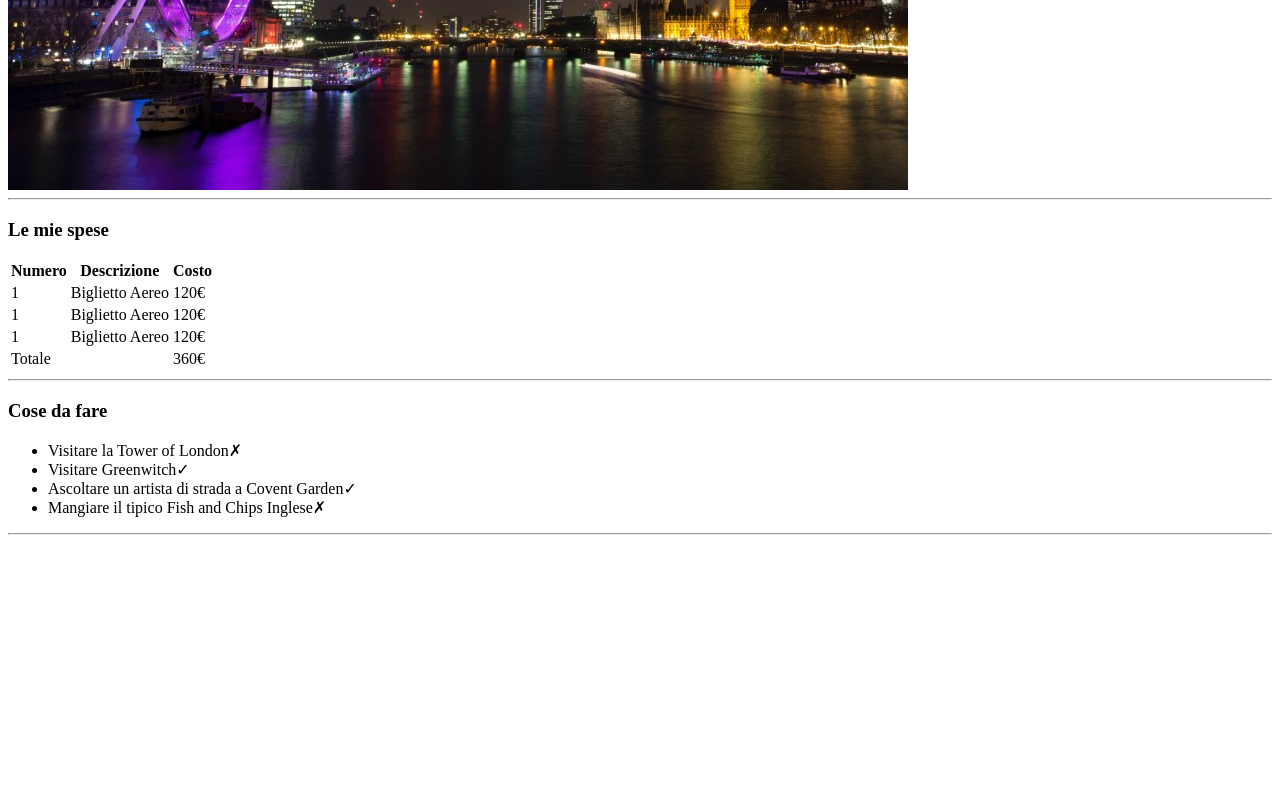
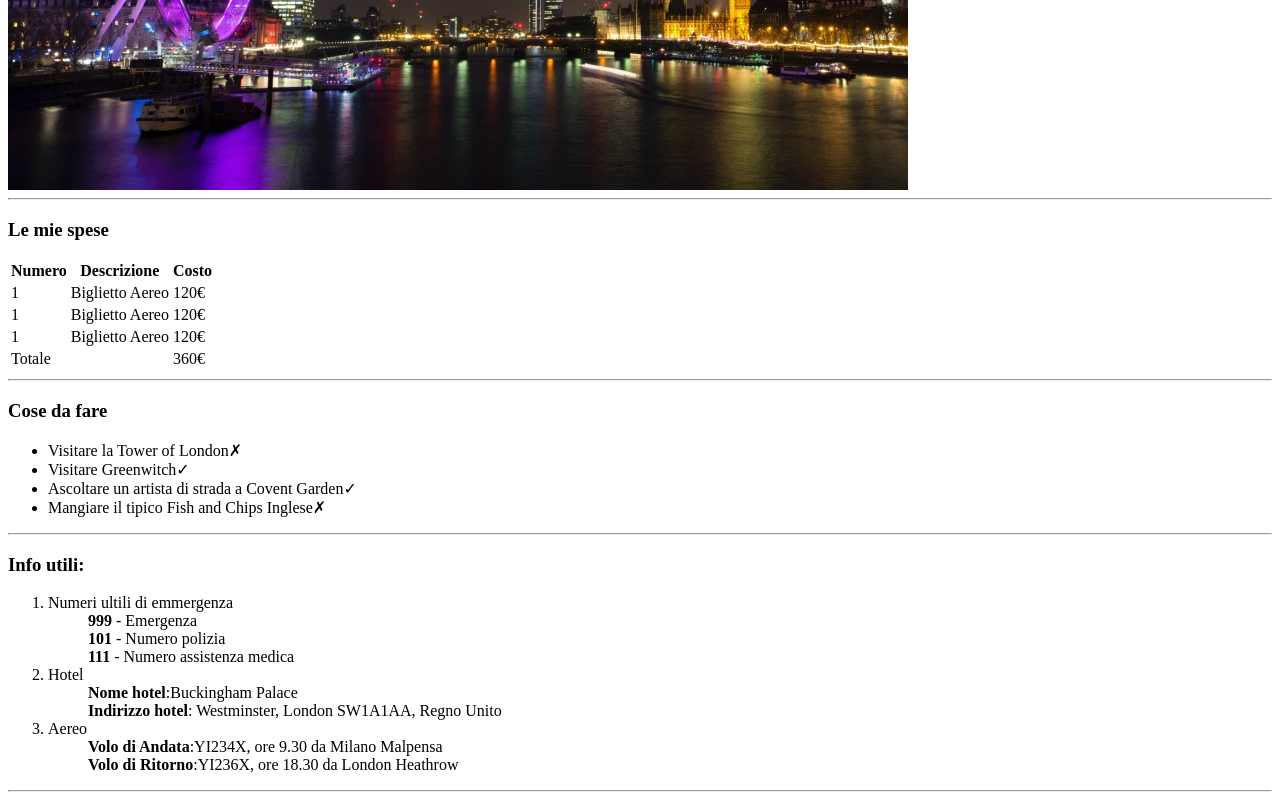
Before and after one commit to AndySMT/html-london-trip, a plain HTML site: page index.html in a window 1280 px wide. Shown: the part 418-1218 px from the top of the page. Before the commit the page ends 961 px from the top, so only its background shows below. Drawn offline with Linux system fonts and the light colour scheme.

Commit message:
Added setion 3 whit another list

```diff
--- a/index.html
+++ b/index.html
@@ -56,6 +56,25 @@
             </ul>
         <hr>
         </section>
+        <section>
+            <h3>Info utili:</h3>
+            <ol>
+                <li> Numeri ultili di emmergenza
+                    <ul><strong>999</strong> - Emergenza</ul>
+                    <ul><strong>101</strong> - Numero polizia</ul>
+                    <ul><strong>111</strong> - Numero assistenza medica</ul>
+                </li>
+                <li> Hotel
+                    <ul><strong>Nome hotel</strong>:Buckingham Palace</ul>
+                    <ul><strong>Indirizzo hotel</strong>: Westminster, London SW1A1AA, Regno Unito</ul>
+                </li>
+                <li>Aereo
+                    <ul><Strong>Volo di Andata</Strong>:YI234X, ore 9.30 da Milano Malpensa</ul>
+                    <ul><strong>Volo di Ritorno</strong>:YI236X, ore 18.30 da London Heathrow</ul>
+                </li>
+            </ol>
+        <hr>
+        </section>
     </main>
 
 </body>
```
